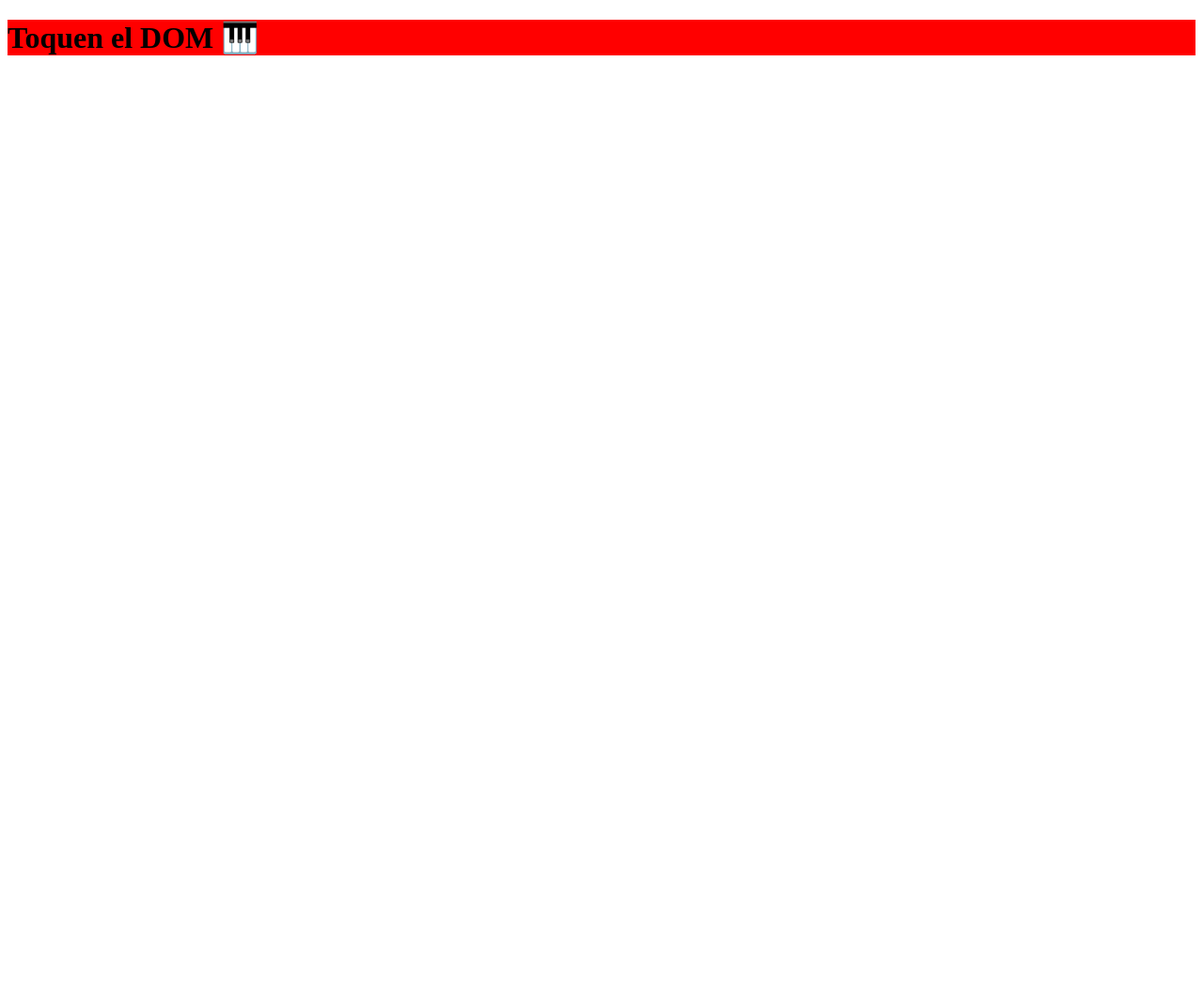
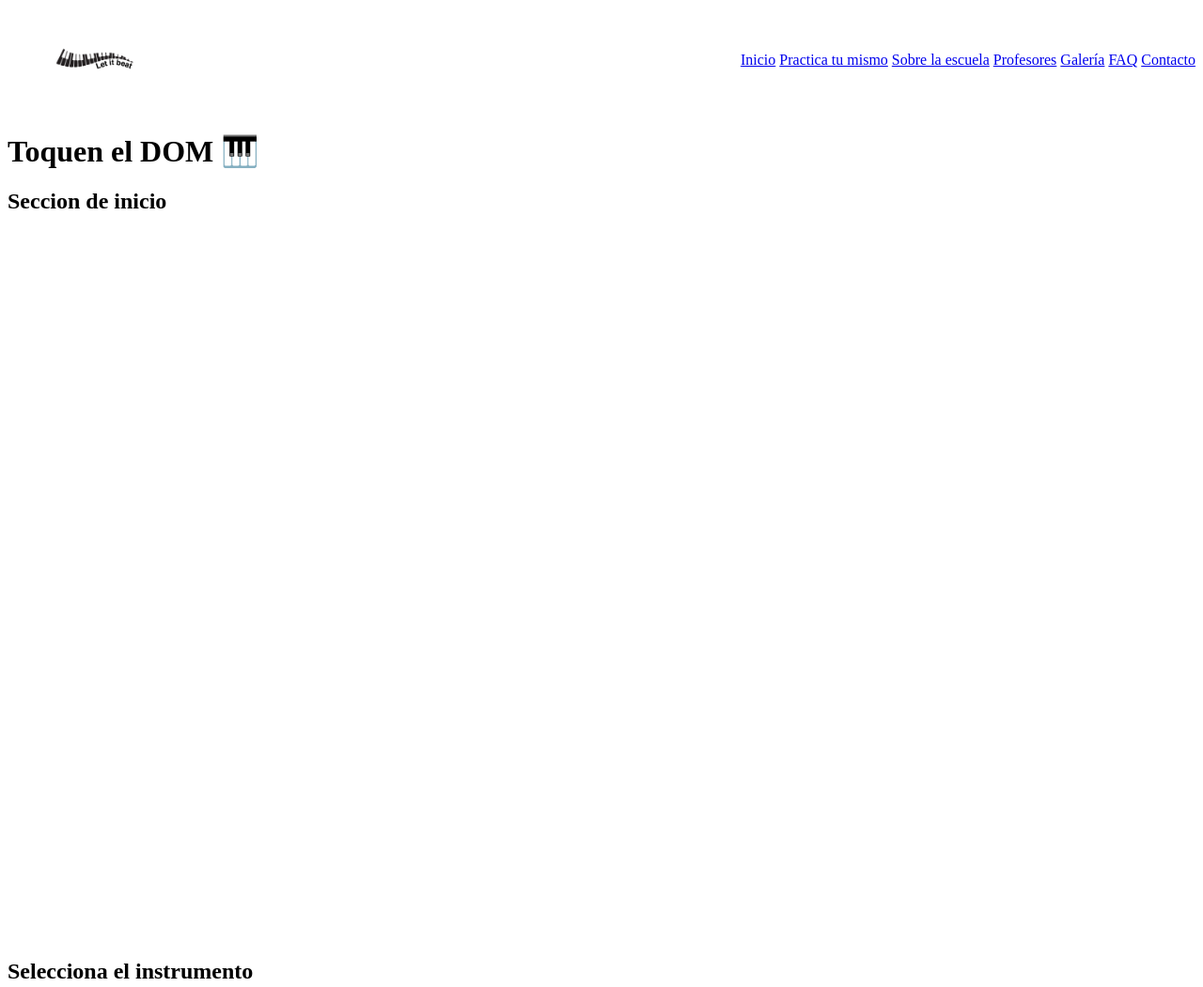
Before and after one commit to may-leth/toqueneldomjk, a plain HTML site: page index.html in a window 1280 px wide. Shown: the top 1051 px of the page at 94% size. Before the commit the page ends 800 px from the top, so only its background shows below. Drawn offline with Linux system fonts and the light colour scheme.

Commit message:
started home sections and navigation

```diff
--- a/index.html
+++ b/index.html
@@ -7,7 +7,36 @@
     <link rel="stylesheet" href="style.css">
 </head>
 <body>
+    <header>
+        <div class="nav-bar">
+            <img src="/assets/img/logo-negra.png" alt="" srcset="" class="logo-web">
+            <nav class="nav">
+                <a href="#inicio">Inicio</a>
+                <a href="#instrumentos">Practica tu mismo</a>
+                <a href="#aboutus">Sobre la escuela</a>
+                <a href="#profesores">Profesores</a>
+                <a href="#galeria">Galería</a>
+                <a href="#faq">FAQ</a>
+                <a href="#contacto">Contacto</a>
+            </nav>
+        </div>
+    </header>
     <h1>Toquen el DOM 🎹</h1>
+    <main class="home-container">
+        <section id="inicio">
+            <h2>Seccion de inicio</h2>
+        </section>
+        <section id="instrumentos">
+            <h2>Selecciona el instrumento</h2>
+        </section>
+        <section id="aboutus">
+            <h2>Sobre la escuela</h2>
+        </section>
+        <section id="profesores"></section>
+        <section id="galeria"></section>
+        <section id="faq"></section>
+        <section id="contacto"></section>
+    </main>
     <script src="script.js"></script>
 </body>
 </html>
--- a/style.css
+++ b/style.css
@@ -1,3 +1,15 @@
-h1 {
-    background-color: red;
+body {
+  scroll-behavior: smooth;
 }
+/* header */
+.nav-bar {
+  display: flex;
+  align-items: center;
+  justify-content: space-between;
+}
+img.logo-web {
+  max-width: 200px;
+}
+.home-container section {
+  height: 100vh;
+}
```
Also changed, not shown: 1 other file.
